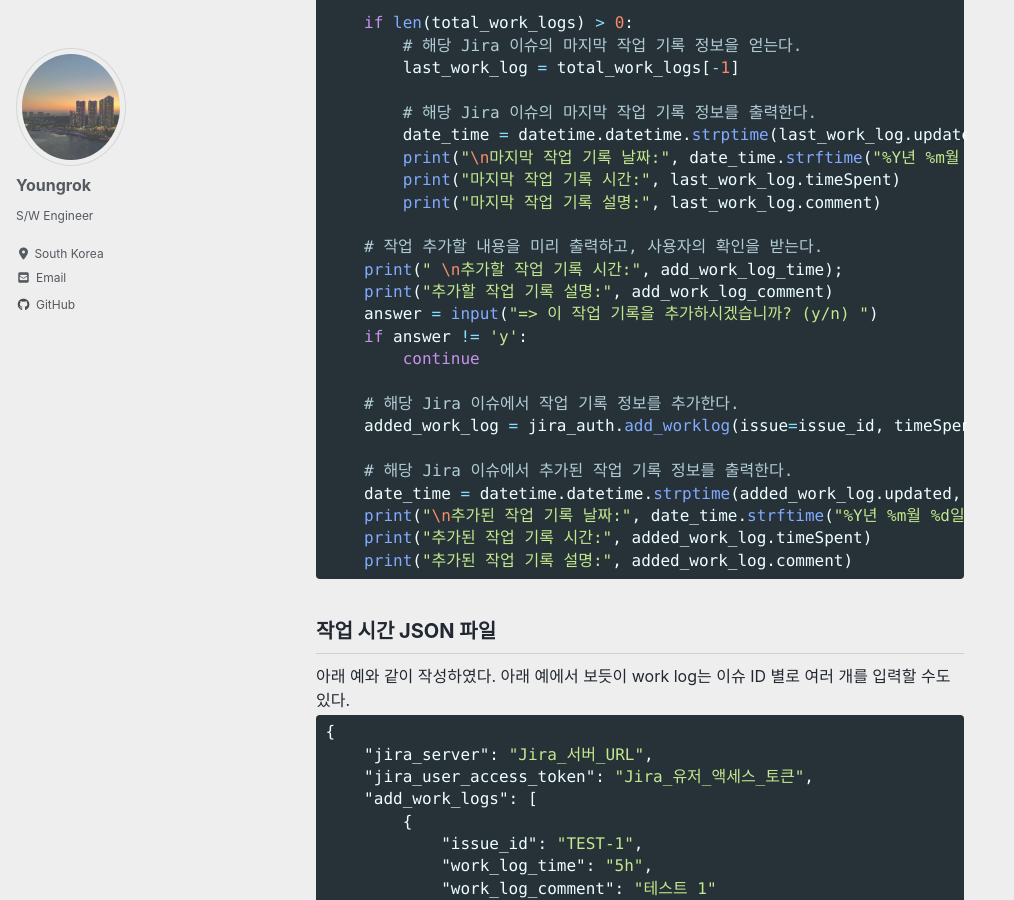
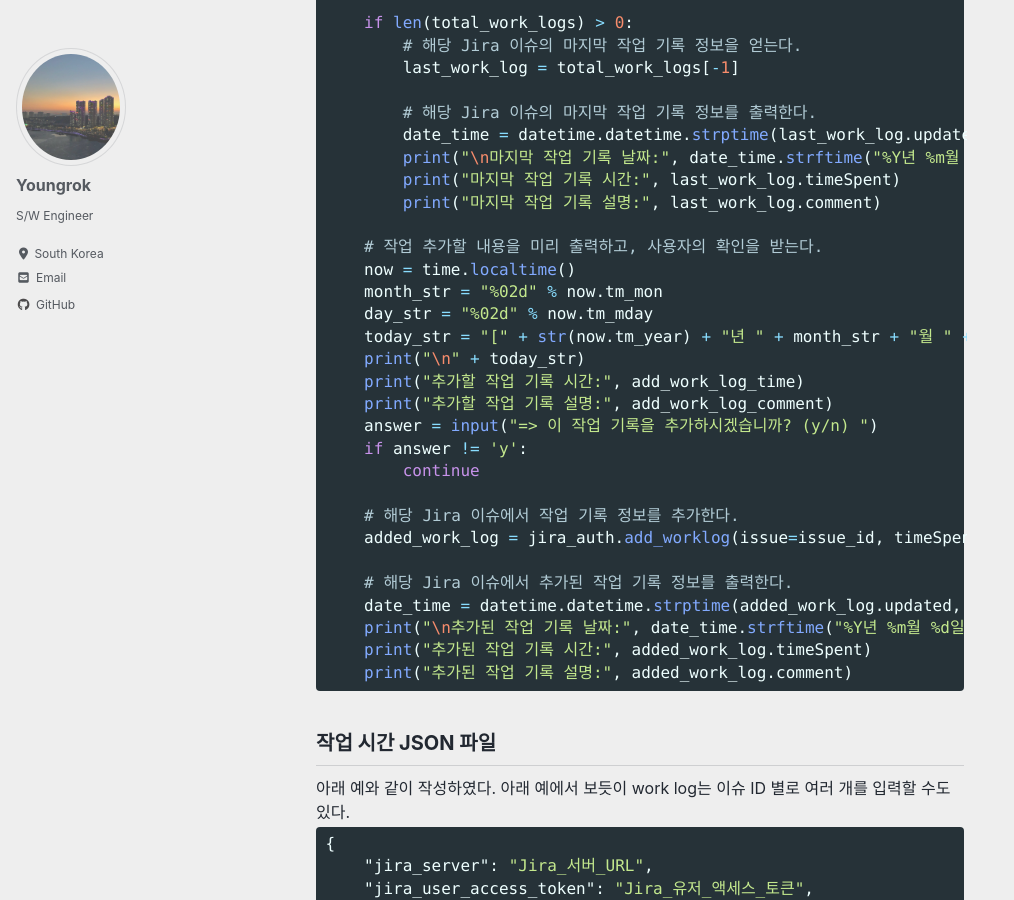
Before and after one commit to yrpark99/yrpark99.github.io, a Jekyll site: the page built from _posts/2024-01-18-jira_worklog.md, in a window 1280 px wide and 900 px high, scrolled down 2411 px. Shown: the whole window, without its empty margins (0-1014 px from the left). Built offline with Jekyll 4.4.1, drawn with Linux system fonts in a browser that asks for light colours; cached includes are drawn as plain includes; nearby versions of some CDN libraries; some web fonts are replaced.

Commit message:
단순 수정

```diff
--- a/_posts/2024-01-18-jira_worklog.md
+++ b/_posts/2024-01-18-jira_worklog.md
@@ -105,7 +105,12 @@ for add_work_log in add_work_logs:
         print("마지막 작업 기록 설명:", last_work_log.comment)
 
     # 작업 추가할 내용을 미리 출력하고, 사용자의 확인을 받는다.
-    print(" \n추가할 작업 기록 시간:", add_work_log_time);
+    now = time.localtime()
+    month_str = "%02d" % now.tm_mon
+    day_str = "%02d" % now.tm_mday
+    today_str = "[" + str(now.tm_year) + "년 " + month_str + "월 " + day_str + "일]"
+    print("\n" + today_str)
+    print("추가할 작업 기록 시간:", add_work_log_time)
     print("추가할 작업 기록 설명:", add_work_log_comment)
     answer = input("=> 이 작업 기록을 추가하시겠습니까? (y/n) ")
     if answer != 'y':
```
Also changed, not shown: assets/images/cdrom_disabled.png (added).
